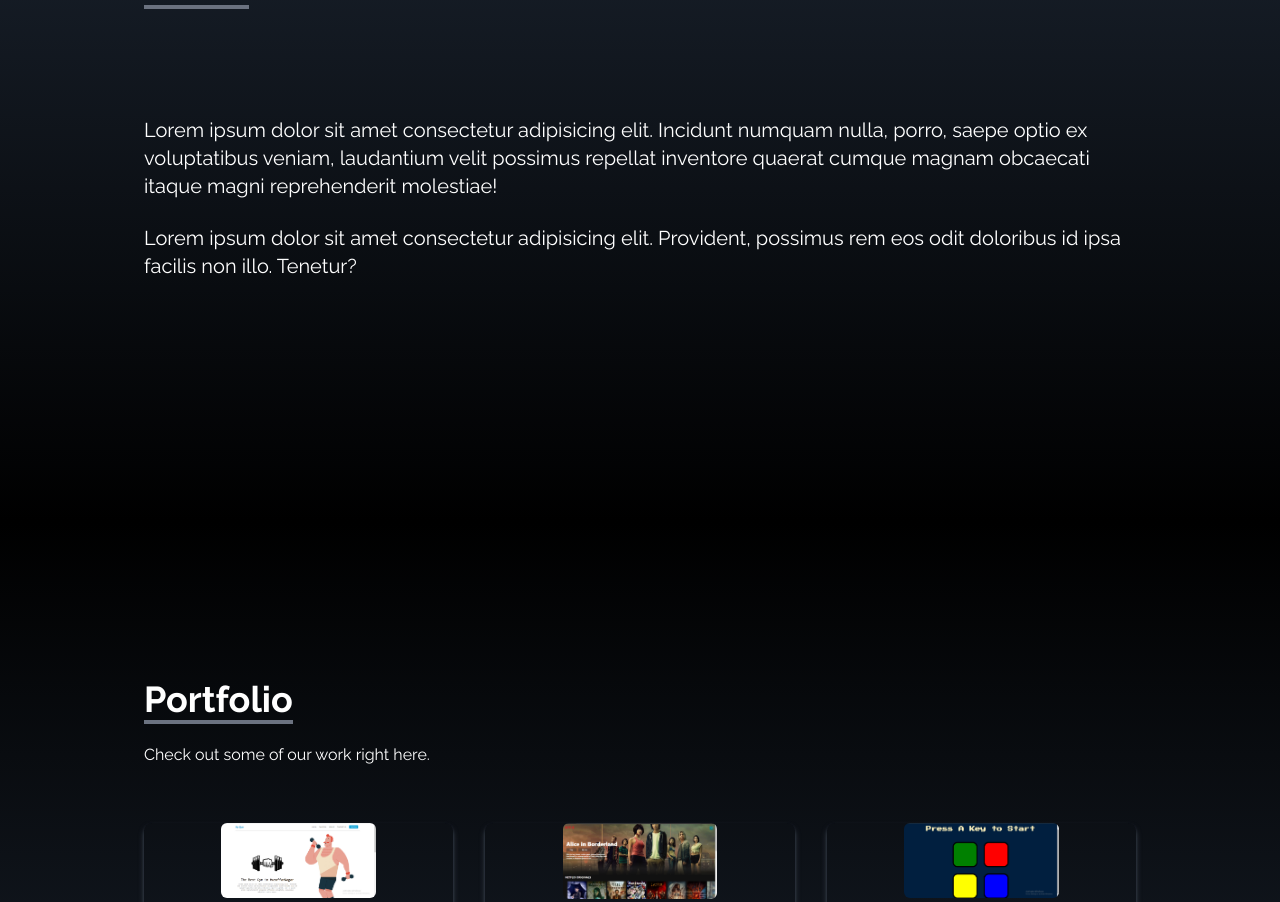
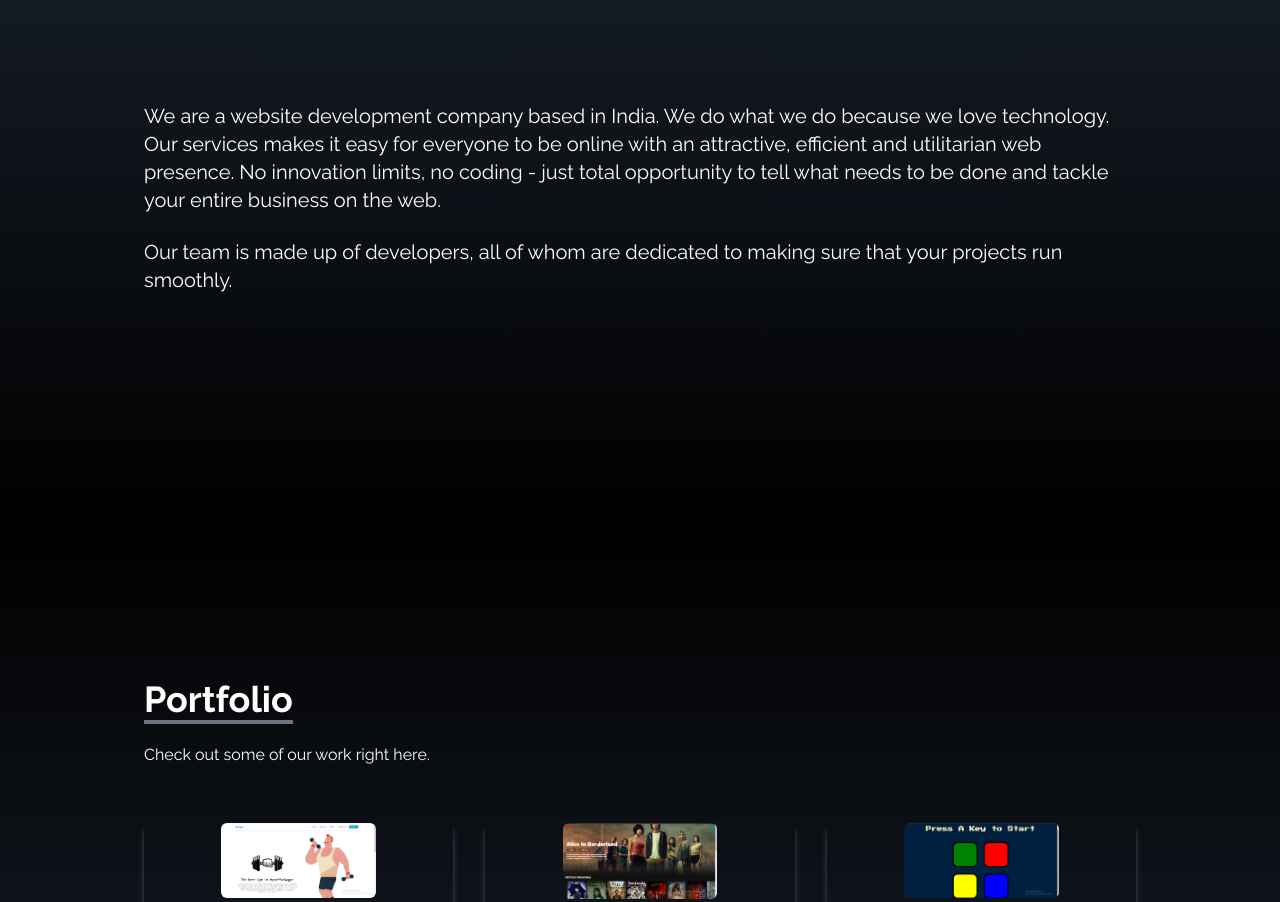
Before and after one commit to tech-defaulters/Portfolio, a React (Create React App) app: page / in a window 1280 px wide. Shown: the part 1078-1980 px from the top of the page. Built offline with nearby package versions, Linux system fonts and the light colour scheme; a web font is replaced by a local one.

Commit message:
about section updated

```diff
--- a/src/components/About.jsx
+++ b/src/components/About.jsx
@@ -7,10 +7,10 @@ const About = () => {
             <div className="pb-8 ">
                 <h1 className="text-4xl font-bold inline border-b-4 border-gray-500">About</h1>
             </div>
-            <p className="text-xl mt-20">Lorem ipsum dolor sit amet consectetur adipisicing elit. Incidunt numquam nulla, porro,  saepe optio ex voluptatibus veniam, laudantium velit possimus repellat inventore quaerat    cumque magnam obcaecati itaque magni reprehenderit molestiae!
+            <p className="text-xl mt-20">We are a website development company based in India. We do what we do because we love technology. Our services makes it easy for everyone to be online with an attractive, efficient and utilitarian web presence. No innovation limits, no coding - just total opportunity to tell what needs to be done and tackle your entire business on the web.
             </p>
             <br />
-            <p className="text-xl">Lorem ipsum dolor sit amet consectetur adipisicing elit. Provident, possimus rem eos odit doloribus id ipsa facilis non illo. Tenetur?
+            <p className="text-xl">Our team is made up of developers, all of whom are dedicated to making sure that your projects run smoothly.
             </p>
         </div>
     </div>
```
